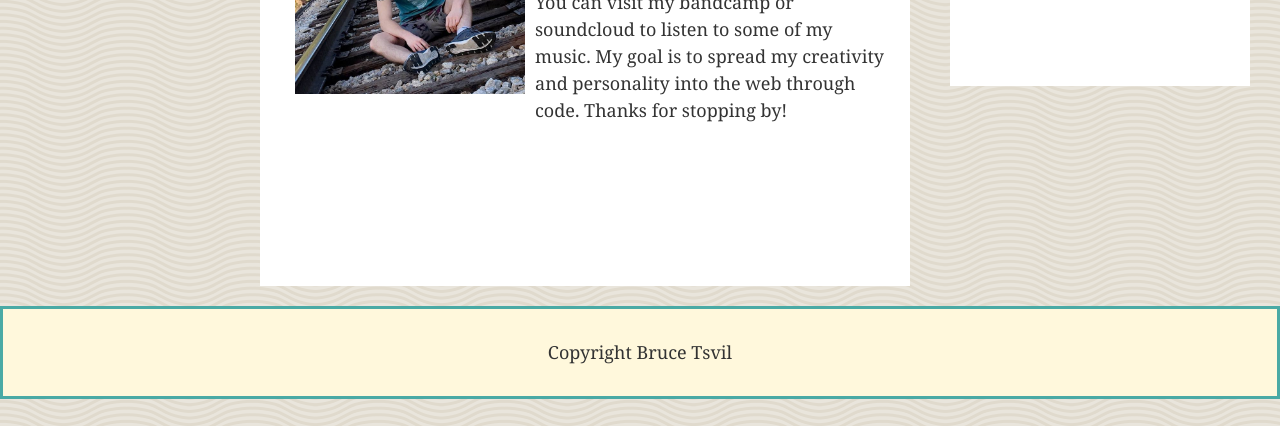
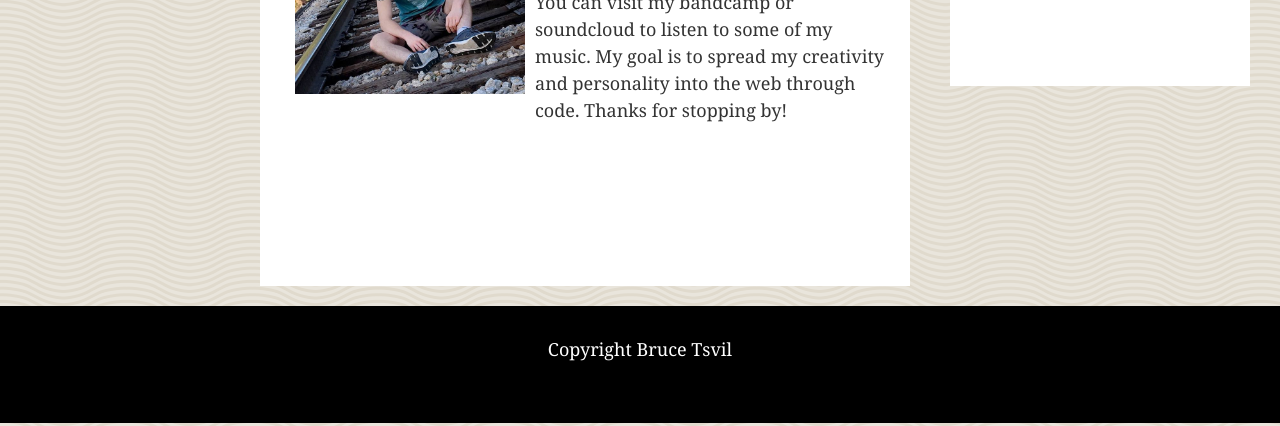
Before and after one commit to Superunknown1103/Basic-Portfolio, a plain HTML site: page index.html in a window 1280 px wide. Shown: the part 374-800 px from the top of the page. Drawn offline with Linux system fonts and the light colour scheme.

Commit message:
another commit

```diff
--- a/Assets/CSS/reset.css
+++ b/Assets/CSS/reset.css
@@ -43,3 +43,5 @@ table {
 	border-collapse: collapse;
 	border-spacing: 0;
 }
+
+* {box-sizing:border-box;}
--- a/index.html
+++ b/index.html
@@ -7,6 +7,7 @@
   <div class="about">About</div>
   <div class="portfolio">Portfolio</div>
   <div class="contact">Contact</div>
+  <link rel="stylesheet" href="reset.css" />
   <link rel="stylesheet" type="text/css" href="style.css" />
 </head>
 <body>
--- a/style.css
+++ b/style.css
@@ -40,14 +40,14 @@ header {
 }
 
 .footer {
-  border-style: solid;
-  border-color: #4aaaa5;
-  border width: 0px 20px 0px 0px;
+  border-top: 20px #4aaaa5;
   padding-top: 30px;
-  padding-bottom: 30px;
+  padding-bottom: 60px;
   margin-top: 15px;
-  background: #FFF8DC;
+  background: black;
+  color: white;
   clear: both;
+
 }
 
 form {
```
Also changed, not shown: 1 other file.
